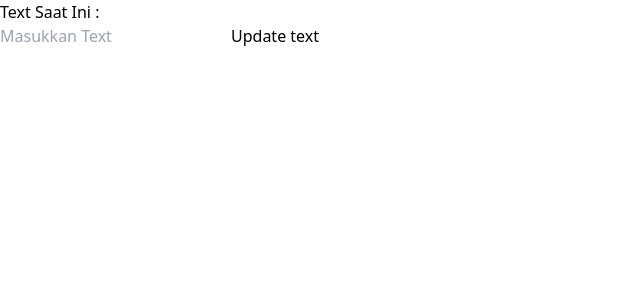
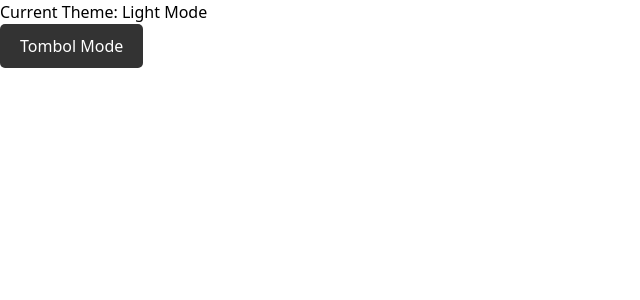
Before and after one commit to YazidHabibi/React, a React (Vite) app in the folder React-Tailwind/: page / in a window 1280 px wide. Shown: the top 300 px of the page, without its empty margins (0-640 px from the left). Built offline with nearby package versions, Linux system fonts and the light colour scheme.

Commit message:
Update 11

```diff
--- a/React-Tailwind/src/Meeting10/latihan.jsx
+++ b/React-Tailwind/src/Meeting10/latihan.jsx
@@ -28,20 +28,22 @@ export default function Withdependency () {
     useEffect(() => {
         console.log(`Count Berubah :  ${count}`);
         console.log(`text Berubah :  ${text}`);
-    }, [count, text ]);
-
+    }, [count,text]);
 
 
     return(
         <div>
             <p>Count : {count}</p>
+            <p className="border ">Nama anda adalah : {text}</p>
             <button onClick={() => setCount(count + 1)}>Tambah</button>
             <br />
             <input type="text"
             value={text}
             onChange={(e) => setText(e.target.value)}
             placeholder="Masukkan Text"
+            className="border rounded-md"
             />
+
         </div>
     )
 }
--- a/React-Tailwind/src/Meeting10/soal2.jsx
+++ b/React-Tailwind/src/Meeting10/soal2.jsx
@@ -5,7 +5,7 @@ export default function CountLogger () {
 
     useEffect(() => {
         console.log(`Count berubah Menjadi ${count}`);
-    }, [count])
+    }, [count,text])
 
     return(
         <div>
--- /dev/null
+++ b/React-Tailwind/src/Meeting11/latihan.jsx
@@ -0,0 +1,44 @@
+import { useState, useEffect } from "react";
+
+// Custom Hook
+export function useOnlineStatus() {
+  const [isOnline, setIsOnline] = useState(navigator.onLine);
+
+  useEffect(() => {
+    function handleOnline() {
+      setIsOnline(true);
+    }
+
+    function handleOffline() {
+      setIsOnline(false);
+    }
+
+    window.addEventListener("online", handleOnline);
+    window.addEventListener("offline", handleOffline);
+
+    return () => {
+      window.removeEventListener("online", handleOnline);
+      window.removeEventListener("offline", handleOffline);
+    };
+  }, []);
+
+  return isOnline;
+}
+
+// StatusBar Component
+export function Statusbar() {
+  const isOnline = useOnlineStatus();
+
+  return (
+    <div
+      style={{
+        backgroundColor: isOnline ? "green" : "red",
+        color: "white",
+        padding: "1em",
+        textAlign: "center",
+      }}
+    >
+      <h1>Status: {isOnline ? "Online" : "Offline"}</h1>
+    </div>
+  );
+}
--- /dev/null
+++ b/React-Tailwind/src/Meeting11/soal1(2).jsx
@@ -0,0 +1,34 @@
+
+import { useTheme } from "./soal1";
+
+export default function Mode() {
+    const { theme, toggleTheme } = useTheme();
+
+    return (
+        <div
+            style={{
+                backgroundColor: theme === "light" ? "#ffffff" : "#212121",
+                color: theme === "light" ? "#000000" : "#ffffff",
+                minHeight: "100vh",
+                justifyContent: "center",
+                alignItems: "center",
+                flexDirection: "column",
+            }}
+        >
+            <h1>Current Theme: {theme === "light" ? "Light Mode" : "Dark Mode"}</h1>
+            <button
+                onClick={toggleTheme}
+                style={{
+                    padding: "10px 20px",
+                    fontSize: "16px",
+                    borderRadius: "5px",
+                    border: "none",
+                    backgroundColor: theme === "light" ? "#333333" : "#ffffff",
+                    color: theme === "light" ? "#ffffff" : "#333333",
+                }}
+            >
+                Tombol Mode
+            </button>
+        </div>
+    );
+}
--- /dev/null
+++ b/React-Tailwind/src/Meeting11/soal1.jsx
@@ -0,0 +1,17 @@
+import { useState, useEffect } from "react";
+
+export function useTheme() {
+    const [theme, setTheme] = useState("light");
+
+
+    useEffect(() => {
+        console.log(`Current theme: ${theme}`);
+    }, [theme]);
+
+
+    function toggleTheme() {
+        setTheme((prevTheme) => (prevTheme === "light" ? "dark" : "light"));
+    }
+
+    return { theme, toggleTheme };
+}
--- /dev/null
+++ b/React-Tailwind/src/Meeting11/soal2(2).jsx
@@ -0,0 +1,40 @@
+
+import { useTaskStatus } from "./soal2";
+
+export default function TaskStatus() {
+    const { isTaskCompleted, toggleTaskStatus } = useTaskStatus();
+
+    return (
+        <div
+            style={{
+
+                flexDirection: "column",
+                justifyContent: "center",
+                alignItems: "center",
+                color: isTaskCompleted ? "green" : "red",
+                padding: "20px",
+                textAlign: "center",
+            }}
+        >
+            <h1>
+                {isTaskCompleted ? " Task Completed" : " Task Not Completed"}
+            </h1>
+            <button
+                onClick={toggleTaskStatus}
+                style={{
+                    marginTop: "20px",
+                    padding: "10px 20px",
+                    fontSize: "16px",
+                    cursor: "pointer",
+                    backgroundColor: isTaskCompleted ? "green" : "red",
+                    color: "#fff",
+                    border: "none",
+
+
+                }}
+            >
+                Toggle Task
+            </button>
+        </div>
+    );
+}
--- a/React-Tailwind/src/main.jsx
+++ b/React-Tailwind/src/main.jsx
@@ -1,11 +1,15 @@
 import { StrictMode } from 'react'
 import { createRoot } from 'react-dom/client'
 import './index.css'
+// import { Statusbar } from './Meeting11/latihan'
+// import { Statusbar } from './Meeting11/latihan'
+// import { StatusMode } from './Meeting11/soal1'
 // import Registration from './Meeting4/Layout/ADRegistration'
 // import Test from './Meeting5/testing'
-import TextLogger  from './Meeting10/soal3'
+import Mode from './Meeting11/soal1(2)'
+// import TaskStatus from './Meeting11/soal2(2)'
 createRoot(document.getElementById('root')).render(
   <StrictMode>
-    <TextLogger />
+    <Mode />
   </StrictMode>,
 )
```
Also changed, not shown: React-Tailwind/src/Meeting11/soal2.jsx (added, +11 -0 lines).
